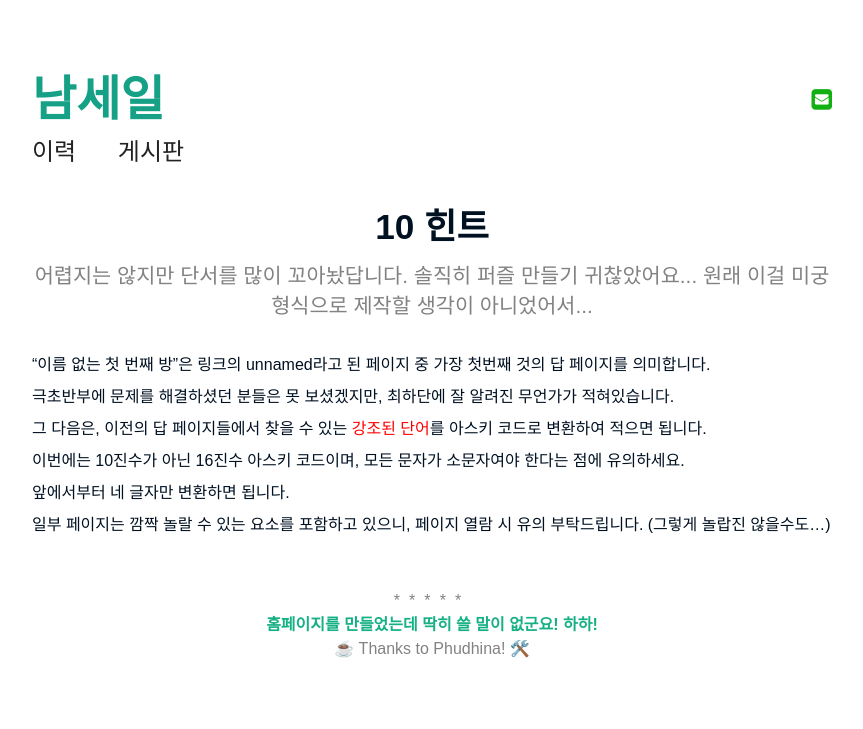
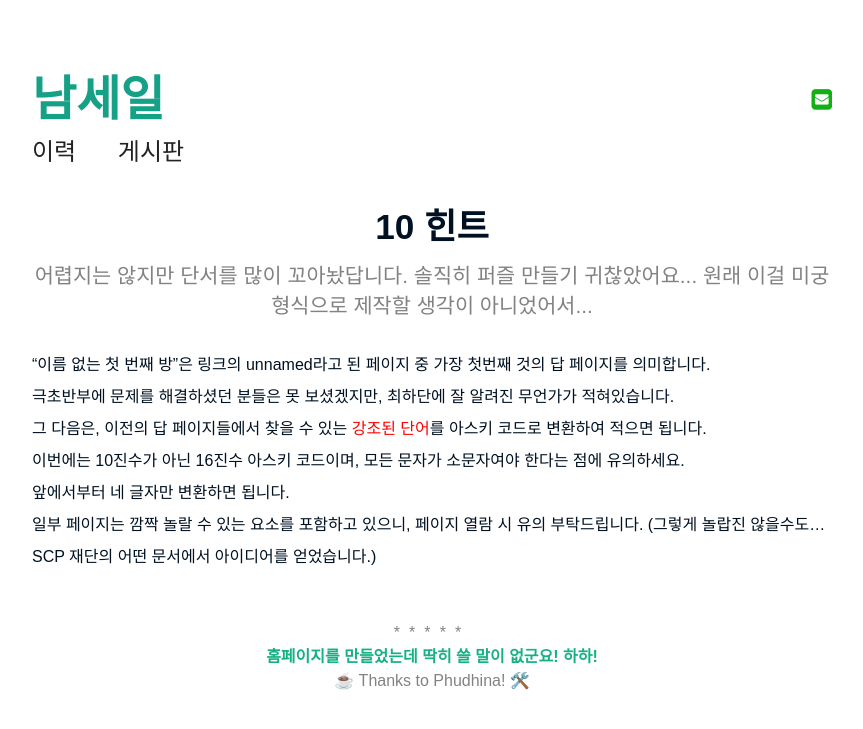
Before and after one commit to seil0224/seil0224.github.io, a Jekyll site: the page built from _posts/2021-07-27-hint10.md, in a window 1280 px wide. Shown: the top 729 px of the page, without its empty margins (208-1071 px from the left). Built offline with Jekyll 4.4.1, drawn with Linux system fonts in a browser that asks for light colours; some web fonts are replaced.

Commit message:
add file

```diff
--- a/_posts/2021-07-27-hint10.md
+++ b/_posts/2021-07-27-hint10.md
@@ -11,5 +11,5 @@ categories: ["hint"]
 그 다음은, 이전의 답 페이지들에서 찾을 수 있는 <span style="color: red">강조된 단어</span>를 아스키 코드로 변환하여 적으면 됩니다.<br>
 이번에는 10진수가 아닌 16진수 아스키 코드이며, 모든 문자가 소문자여야 한다는 점에 유의하세요.<br>
 앞에서부터 네 글자만 변환하면 됩니다.<br>
-일부 페이지는 깜짝 놀랄 수 있는 요소를 포함하고 있으니, 페이지 열람 시 유의 부탁드립니다. (그렇게 놀랍진 않을수도...)<br>
+일부 페이지는 깜짝 놀랄 수 있는 요소를 포함하고 있으니, 페이지 열람 시 유의 부탁드립니다. (그렇게 놀랍진 않을수도... SCP 재단의 어떤 문서에서 아이디어를 얻었습니다.)<br>
 <br>
```
